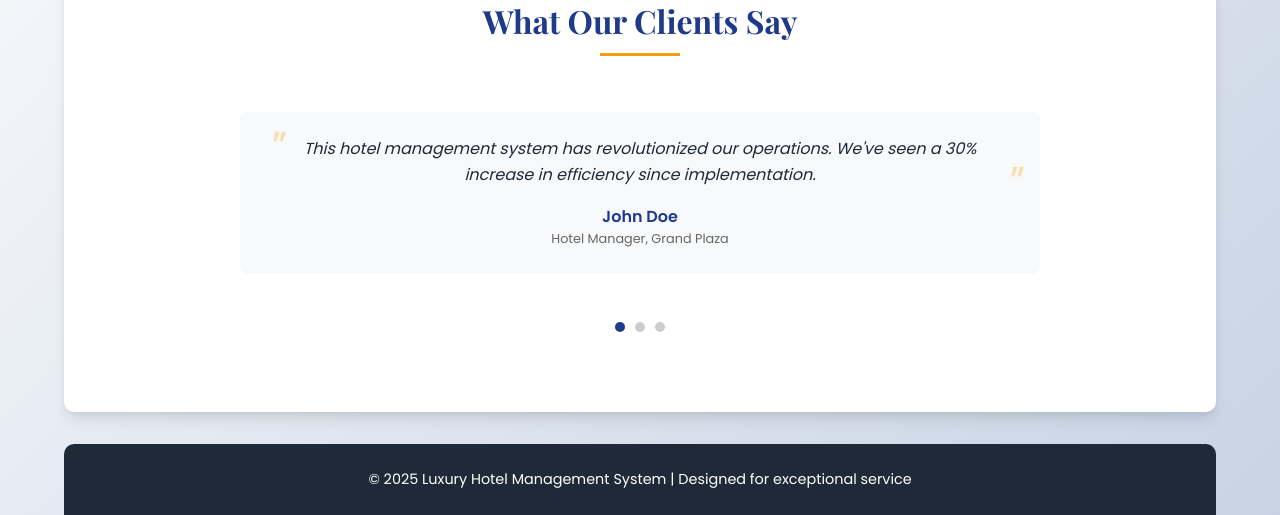
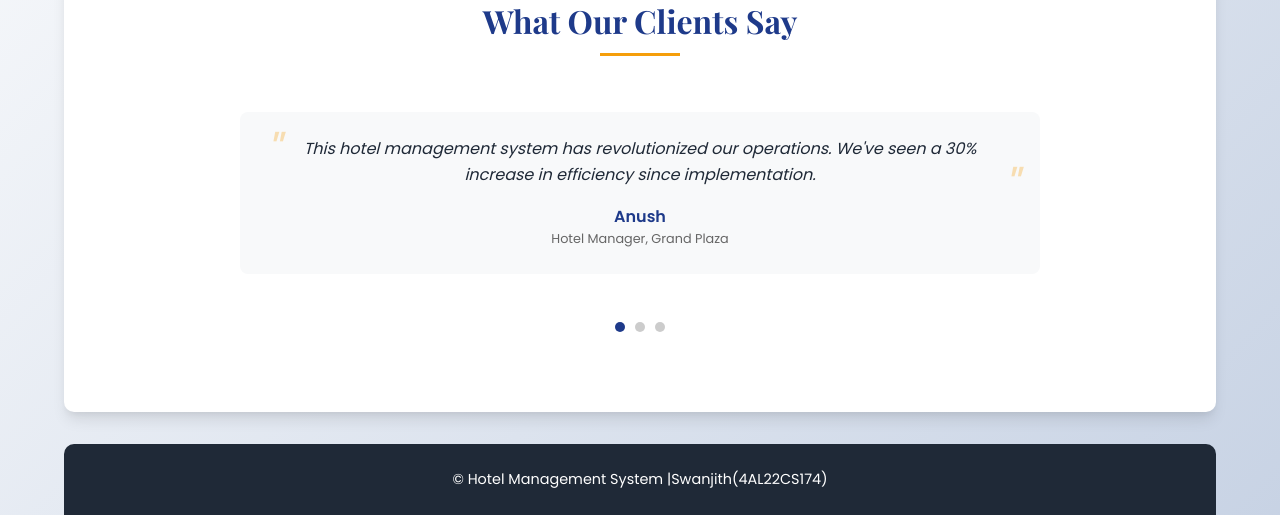
Before and after one commit to Swanjith/Hotel_Managment_System-JAVA, a Java web app: page / in a window 1280 px wide. Shown: the part 1686-2201 px from the top of the page. Run offline with Tomcat 11, a stand-in JSP engine, Linux system fonts and the light colour scheme.

Commit message:
Update index.jsp

```diff
--- a/HotelWebApp/WebContent/index.jsp
+++ b/HotelWebApp/WebContent/index.jsp
@@ -654,6 +654,7 @@
 
         .button-link.edit-link {
             background: var(--info-color);
+            color:red;
         }
 
         .button-link.delete-link, .button-danger {
@@ -841,7 +842,7 @@
 
         <main>
             <section class="welcome-section">
-                <h2>Welcome to Luxury Hotel Management System</h2>
+                <h2>Welcome to Hotel Management System</h2>
                 <p class="welcome-message">
                     Experience the ultimate in hotel management efficiency. Our comprehensive system allows you to manage reservations,
                     track room availability, generate reports, and provide exceptional service to your guests.
@@ -918,17 +919,17 @@
                 <div class="testimonial-container">
                     <div class="testimonial-slide active">
                         <p class="testimonial-text">This hotel management system has revolutionized our operations. We've seen a 30% increase in efficiency since implementation.</p>
-                        <p class="testimonial-author">John Doe</p>
+                        <p class="testimonial-author">Anush</p>
                         <p class="testimonial-role">Hotel Manager, Grand Plaza</p>
                     </div>
                     <div class="testimonial-slide">
                         <p class="testimonial-text">The reporting features are exceptional. I can now make data-driven decisions that have improved our revenue by 25%.</p>
-                        <p class="testimonial-author">Jane Smith</p>
+                        <p class="testimonial-author">Deepak</p>
                         <p class="testimonial-role">Director of Operations, Seaside Resort</p>
                     </div>
                     <div class="testimonial-slide">
                         <p class="testimonial-text">The intuitive interface made training our staff a breeze. Everyone adapted to the system within days.</p>
-                        <p class="testimonial-author">Robert Johnson</p>
+                        <p class="testimonial-author">Sakshi</p>
                         <p class="testimonial-role">HR Director, Mountain View Hotel</p>
                     </div>
                 </div>
@@ -941,7 +942,7 @@
         </main>
 
         <footer>
-            <p>&copy; 2025 Luxury Hotel Management System | Designed for exceptional service</p>
+            <p>&copy; Hotel Management System |Swanjith(4AL22CS174)</p>
         </footer>
     </div>
 
```
